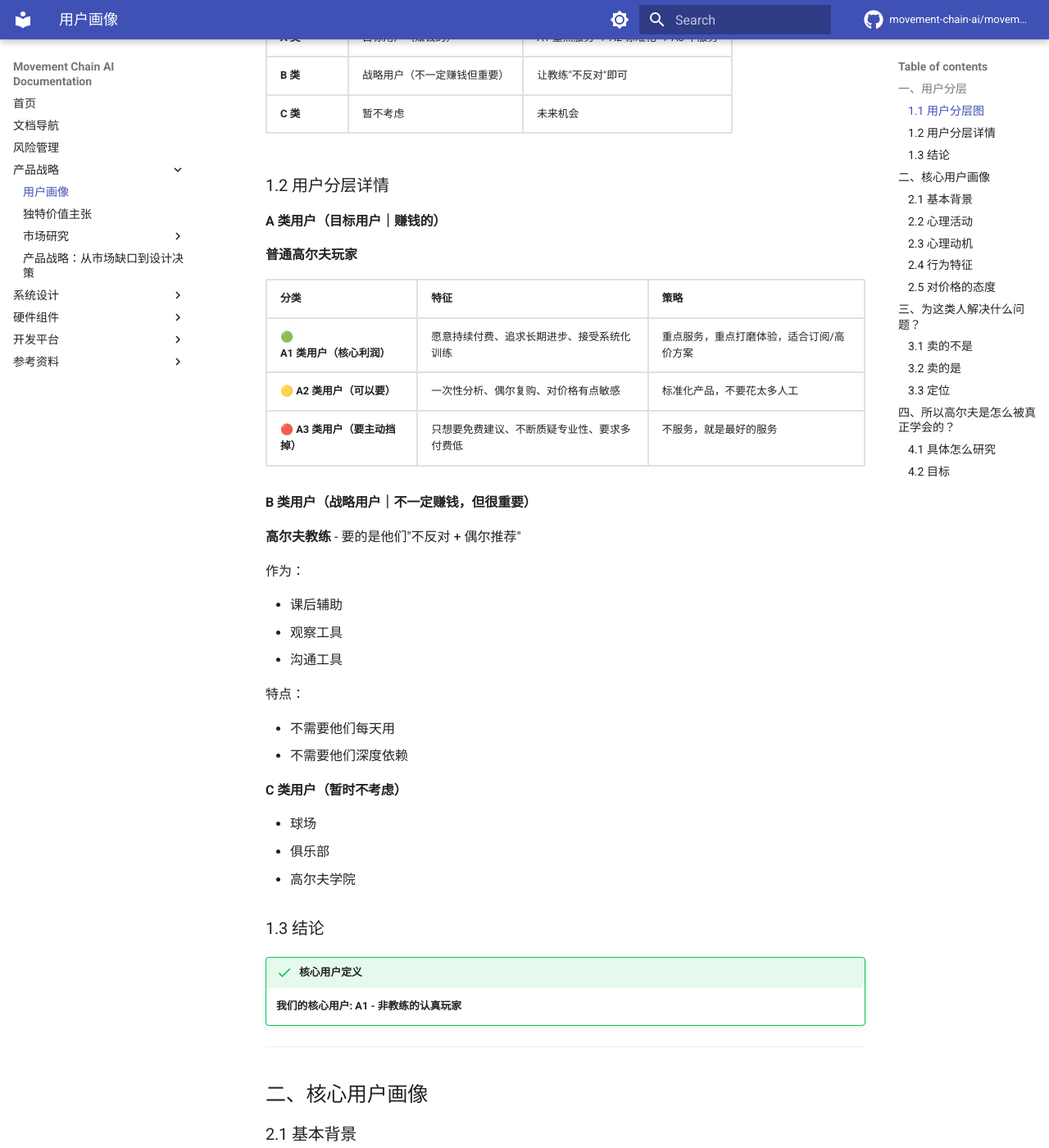
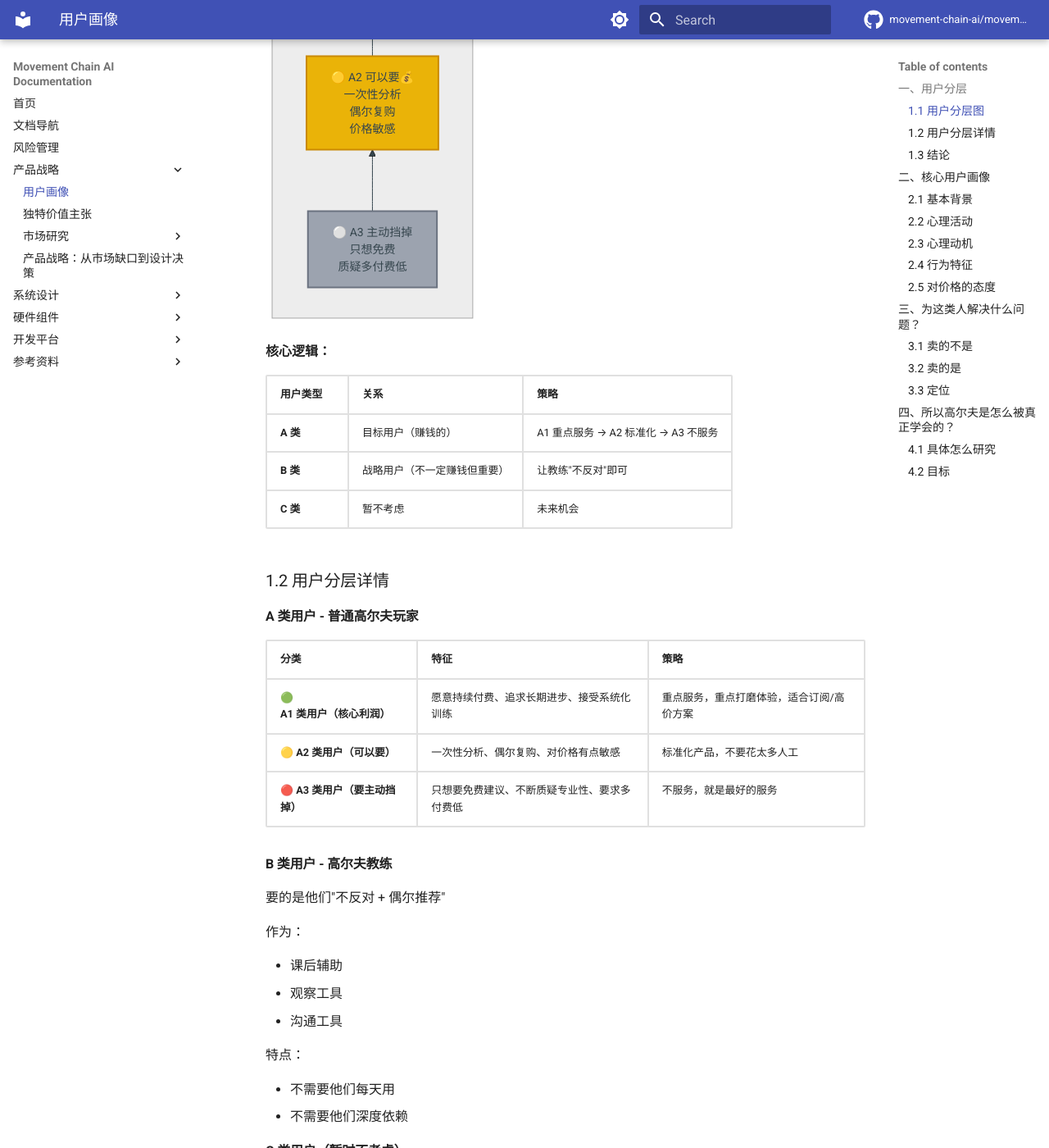
Before and after one commit to movement-chain-ai/movement-chain-docs, an MkDocs documentation site: the page built from docs/zh/product/user-personas.md, in a window 1280 px wide and 1400 px high, scrolled down 879 px. Shown: the whole window at 82% size. Built offline with MkDocs 1.6.1 and Material for MkDocs 9.7.7, drawn with Linux system fonts in a browser that asks for light colours; comment, search, counter and statistics services are not loaded; the version menu is left out; part of the change alters nothing that is shown.

Commit message:
docs: update user segmentation diagram layout - A on left, arrows A3→A2→A1
🤖 Generated with [Claude Code](https://claude.com/claude-code)

Co-Authored-By: Claude Opus 4.5 <noreply@anthropic.com>

````diff
--- a/docs/zh/product/user-personas.md
+++ b/docs/zh/product/user-personas.md
@@ -6,27 +6,27 @@
 
 ```mermaid
 %%{init: {'theme': 'base', 'themeVariables': { 'fontSize': '14px'}}}%%
-graph TB
-    subgraph A ["A 类：目标用户 💰"]
-        direction TB
-        A1["🟢 A1 核心利润<br/>愿意持续付费<br/>追求长期进步<br/>接受系统化训练"]
-        A2["🟡 A2 可以要<br/>一次性分析<br/>偶尔复购<br/>价格敏感"]
-        A3["🔴 A3 主动挡掉<br/>只想免费<br/>质疑多付费低"]
-        A1 --> A2
-        A2 --> A3
+graph LR
+    subgraph A ["A 类：目标用户"]
+        direction BT
+        A3["⚪ A3 主动挡掉<br/>只想免费<br/>质疑多付费低"]
+        A2["🟡 A2 可以要💰<br/>一次性分析<br/>偶尔复购<br/>价格敏感"]
+        A1["🟢 A1 核心利润💰<br/>愿意持续付费<br/>追求长期进步<br/>接受系统化训练"]
+        A3 --> A2
+        A2 --> A1
     end
 
-    subgraph B ["B 类：战略用户 🤝"]
+    subgraph B ["B 类：战略用户"]
         B1["🔵 高尔夫教练<br/>不反对 + 偶尔推荐<br/>课后辅助工具"]
     end
 
-    subgraph C ["C 类：暂不考虑 ⏸️"]
+    subgraph C ["C 类：暂不考虑"]
         C1["⚪ 球场<br/>俱乐部<br/>高尔夫学院"]
     end
 
     style A1 fill:#22c55e,color:#fff,stroke:#16a34a,stroke-width:2px
     style A2 fill:#eab308,color:#000,stroke:#ca8a04,stroke-width:2px
-    style A3 fill:#ef4444,color:#fff,stroke:#dc2626,stroke-width:2px
+    style A3 fill:#9ca3af,color:#000,stroke:#6b7280,stroke-width:2px
     style B1 fill:#3b82f6,color:#fff,stroke:#2563eb,stroke-width:2px
     style C1 fill:#9ca3af,color:#000,stroke:#6b7280,stroke-width:2px
 ```
@@ -41,9 +41,7 @@ graph TB
 
 ### 1.2 用户分层详情
 
-#### A 类用户（目标用户｜赚钱的）
-
-**普通高尔夫玩家**
+#### A 类用户 - 普通高尔夫玩家
 
 | 分类 | 特征 | 策略 |
 |------|------|------|
@@ -51,9 +49,9 @@ graph TB
 | 🟡 **A2 类用户（可以要）** | 一次性分析、偶尔复购、对价格有点敏感 | 标准化产品，不要花太多人工 |
 | 🔴 **A3 类用户（要主动挡掉）** | 只想要免费建议、不断质疑专业性、要求多付费低 | 不服务，就是最好的服务 |
 
-#### B 类用户（战略用户｜不一定赚钱，但很重要）
+#### B 类用户 - 高尔夫教练
 
-**高尔夫教练** - 要的是他们"不反对 + 偶尔推荐"
+要的是他们"不反对 + 偶尔推荐"
 
 作为：
 
````
